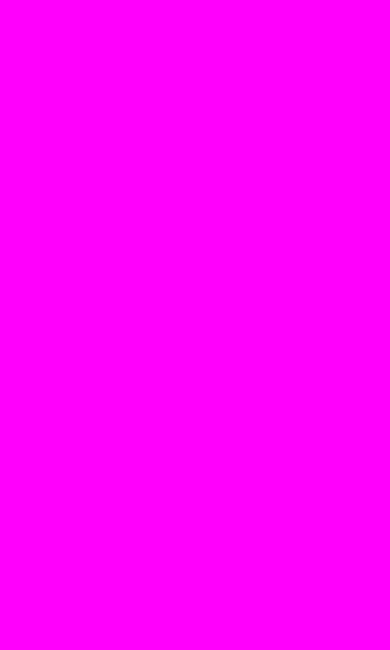
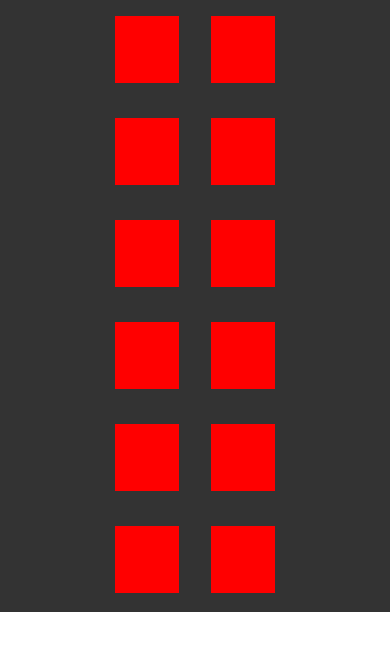
Before and after one commit to Eytan414/MemoryGame, a React Native app: screen / in a window 390 px wide. Shown: the top 650 px of the page. Built offline with nearby package versions, Linux system fonts and the light colour scheme.

Commit message:
ui update, fix gen game data function

```diff
--- a/App.tsx
+++ b/App.tsx
@@ -1,21 +1,20 @@
-import { StatusBar } from 'expo-status-bar';
 import { StyleSheet, Text, View } from 'react-native';
-import { Card } from './src/card';
 import { Grid } from './src/grid';
 
 export default function App() {
   return (
-    <View style={styles.container}>
-      <Grid size={10}/>
+    <View style={{
+      backgroundColor: '#333',
+      alignItems: 'center',
+      justifyContent: 'center'
+    }}>
+      <Grid size={12}/>
     </View>
   );
 }
 
 const styles = StyleSheet.create({
   container: {
-    height: "100%",
-    width: "100%",
-    backgroundColor: '#f0f',
-    // alignItems: 'center',
+
   },
 });
--- a/src/card.tsx
+++ b/src/card.tsx
@@ -1,5 +1,5 @@
 import { useState } from 'react';
-import { StyleSheet, Text, TouchableOpacity, View } from 'react-native';
+import { StyleSheet, Text, TouchableOpacity, Dimensions, GestureResponderEvent } from 'react-native';
 
 interface CardProps {
     match: number,
@@ -9,20 +9,37 @@ interface CardProps {
 
 export const Card = (props: CardProps) => {
     const [backgroundColor, setBackgroundColor] = useState('red')
-    const [text, setText] = useState('') ;
+    const [text] = useState(props.text);
+    const [opacity, setOpacity] = useState(0);
+    let dims = Dimensions.get('screen');
+    let squareSize = dims.width/12;
 
-    const cardOnClick = () => {
+    const cardOnClick = ($event:GestureResponderEvent) => {
         setBackgroundColor(backgroundColor === 'red' ? 'blue' : 'red');
-        setText(text === '' ? props.text : '');
+        setOpacity(opacity === 0 ? 1 : 0);
     }
     return (
-        <View style={{...styles.cardContainer, backgroundColor: backgroundColor}}>
-            <TouchableOpacity style={styles.textContainer} onPress={cardOnClick}>
-                <Text style={{color: 'white'}}>
-                    {text}
-                </Text>
-            </TouchableOpacity>
-        </View>
+        <TouchableOpacity onPress={cardOnClick} style={{
+            alignItems: 'center',
+            justifyContent: 'center',
+            maxWidth: squareSize,
+            height: squareSize,
+            margin: 16,
+            flexBasis: '33%',
+            backgroundColor: backgroundColor
+        }}>
+            <Text style={{
+                opacity:opacity,
+                alignItems: 'center',
+                padding: 10,
+                justifyContent: 'center',
+                color: 'white',
+                fontSize: 20, //TODO: responsive size
+
+            }}>
+                {text}
+            </Text>
+        </TouchableOpacity>
     )
 }
 
@@ -31,7 +48,8 @@ const styles = StyleSheet.create({
     cardContainer: {
         alignItems: 'center',
         justifyContent: 'center',
-        margin: '1%'
+        margin: '1%',
+        padding: 10
     },
     textContainer: {
         alignItems: 'center',
--- a/src/grid.tsx
+++ b/src/grid.tsx
@@ -1,6 +1,6 @@
-import { useState } from 'react';
-import { StyleSheet, Text, TouchableOpacity, View } from 'react-native';
+import { StyleSheet, View } from 'react-native';
 import { Card } from './card';
+import utilsService from "./utils.ts"
 
 interface GridProps {
     size: number,
@@ -9,7 +9,6 @@ interface GridProps {
 const generateGameData = (size: number):Card[] =>{
     const cards = Array<Card>();
     const randomSet = new Set<number>();
-
     for(let i=0; i<size/2; i++){
         let match:number;
         let index = calcNextIndex(randomSet);
@@ -40,16 +39,28 @@ const generateGameData = (size: number):Card[] =>{
 
 const calcNextIndex = (set:Set<number>):number=>{
     if(set.size === 0) return 0;
-
-    for(let i=0; i<set.size; i++)//find lowest unoccupied slot
+    let lastIndex:number;
+    for(let i=0; i<set.size; i++){//find lowest unoccupied slot
+        lastIndex = i;
         if(!set.has(i))
             return i;
+    }
+    return lastIndex+1;
 }
 
 export const Grid = (props: GridProps) => {
-    const cards = generateGameData(props.size);
+    let cards = generateGameData(props.size);
+    utilsService.shuffle(cards);
+
     return (
-        <View style={{...styles.gridContainer}}>
+        <View style={{
+            flexDirection: 'row',
+            flexWrap: 'wrap',
+            justifyContent: 'center',
+            width: '50%',
+            height: '100%',
+            margin: 10
+        }}>
             {
                 cards.map((card, index)=>{
                     return <Card key={index} index={card.index} match={card.match} text={card.text}/>
@@ -64,6 +75,6 @@ const styles = StyleSheet.create({
     gridContainer: {
         flexDirection: 'row',
         flexWrap: 'wrap',
-        // marginTop: 100,
+        marginTop: 50,
     }
 })
--- /dev/null
+++ b/src/utils.ts
@@ -0,0 +1,23 @@
+const utilsService =
+{
+  shuffle: (array: Card[]):Card[] => {
+    let currentIndex:number = array.length;
+    let randomIndex:number;
+
+    // While there remain elements to shuffle.
+    while (currentIndex != 0) {
+
+      // Pick a remaining element.
+      randomIndex = Math.floor(Math.random() * currentIndex);
+      currentIndex--;
+
+      // And swap it with the current element.
+      [array[currentIndex], array[randomIndex]] = [
+        array[randomIndex], array[currentIndex]];
+    }
+
+    return array;
+  }
+}
+
+export default utilsService;
```
